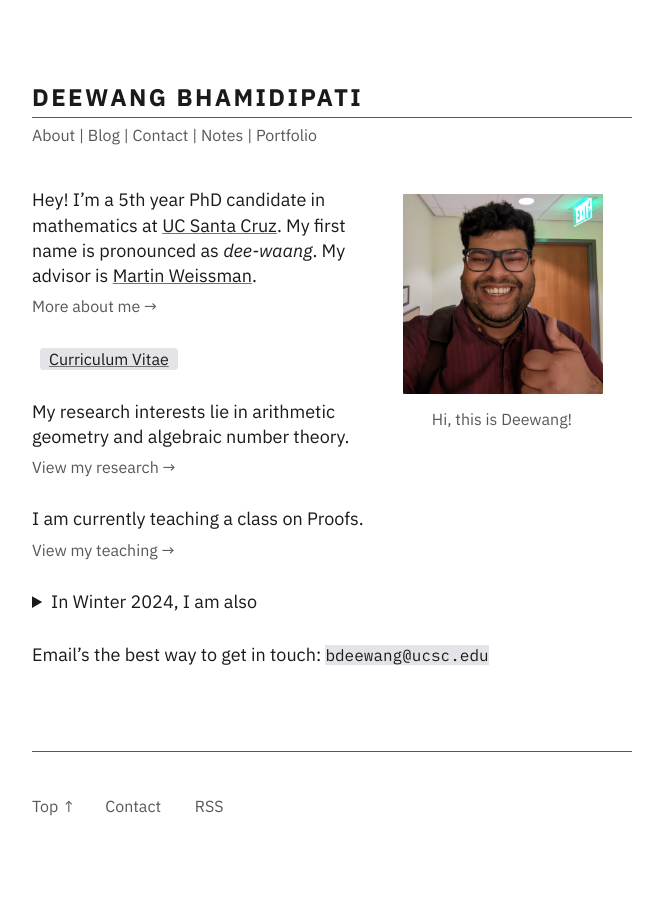
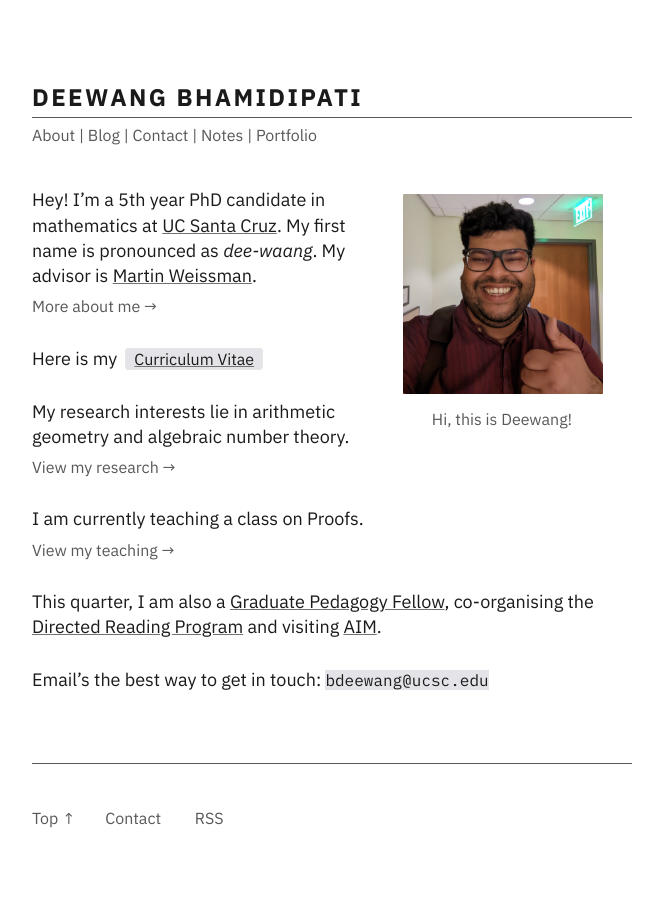
Before and after one commit to junkquill/junkquill.github.io, a Jekyll site: the page built from index.md, in a window 1280 px wide. Shown: the whole page, without its empty margins (308-971 px from the left). Built offline with Jekyll 4.4.1, drawn with Linux system fonts in a browser that asks for light colours.

Commit message:
home-update

```diff
--- a/index.md
+++ b/index.md
@@ -9,7 +9,7 @@ index: true
 Hey! I'm a 5th year PhD candidate in mathematics at [UC Santa Cruz](https://www.math.ucsc.edu/index.html). My first name is pronounced as *dee-waang*. My advisor is [Martin Weissman](http://martyweissman.com/).
 <a href="/about" class="internal-link quarter-line-space">More about me&nbsp;→</a>
 
-<a href="https://drive.google.com/file/d/14Qb6_G7CEKUkhOUEwx68559Rs1BCa74S/view?usp=sharing" class="btn btn-default">Curriculum Vitae</a>
+Here is my<a href="https://drive.google.com/file/d/14Qb6_G7CEKUkhOUEwx68559Rs1BCa74S/view?usp=sharing" class="btn btn-default">Curriculum Vitae</a>
 <!-- <a href="https://drive.google.com/file/d/14Qb6_G7CEKUkhOUEwx68559Rs1BCa74S/view?usp=sharing" class="internal-link quarter-line-space">View my CV&nbsp;→</a> -->
 
 My research interests lie in arithmetic geometry and algebraic number theory.
@@ -18,6 +18,7 @@ My research interests lie in arithmetic geometry and algebraic number theory.
 I am currently teaching a class on Proofs.
 <a href="/teaching" class="internal-link quarter-line-space">View my teaching&nbsp;→</a>
 
+This quarter, I am also a [Graduate Pedagogy Fellow](https://tlc.ucsc.edu/programs/graduate-pedagogy-fellows/), co-organising the [Directed Reading Program](https://sites.google.com/ucsc.edu/drp-math/) and visiting [AIM](https://aimath.org/programs/squares/).
 <!-- I also keep busy by organising and helping organise things in my department.
 <a href="/service" class="internal-link quarter-line-space">View my service&nbsp;→</a> -->
 
@@ -34,18 +35,6 @@ And a link to your longer-form blog posts.
 
 Keep your about page about you rather than your job with a portfolio page.
 <a href="/portfolio" class="internal-link quarter-line-space">View my portfolio&nbsp;→</a> -->
-
-<details>
-	<summary> In Winter 2024, I am also</summary>
-
-<ul>
-	<li> a <a href="https://tlc.ucsc.edu/programs/graduate-pedagogy-fellows/">Graduate Pedagogy Fellow</a>.</li>
-	<li> co-organising the <a href="https://sites.google.com/ucsc.edu/drp-math/">Directed Reading Program</a>.</li>
-	<li> attending the <a href="https://swc-math.github.io/aws/2024/index.html">Arizona Winter School</a>.</li>
-	<li> visiting <a href="https://aimath.org/programs/squares/">AIM</a>.</li>
-</ul>
-
-</details>
 
 Email’s the best way to get in touch: <code class="language-plaintext highlighter-rouge">{{ site.email }}</code>
 
```
